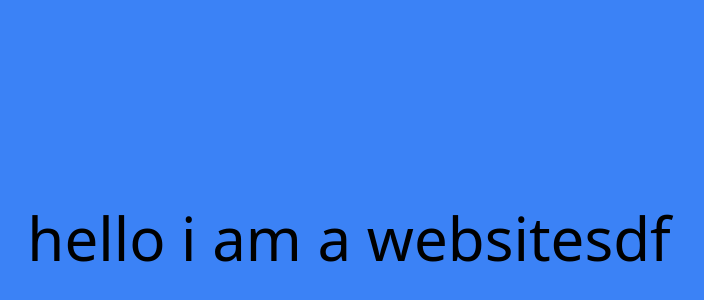
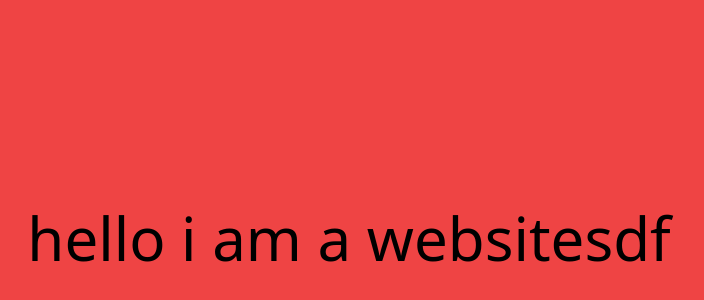
Before and after one commit to robgmerrill/beginner-tailwind-site, a website built with Parcel: page src/index.html in a window 1280 px wide. Shown: the part 162-462 px from the top of the page, without its empty margins (291-995 px from the left). Built offline with nearby package versions, Linux system fonts and the light colour scheme.

Commit message:
Initial mesage

```diff
--- a/src/index.html
+++ b/src/index.html
@@ -5,7 +5,7 @@
     <meta name="viewport" content="width=device-width, initial-scale=1.0">
     <title>Beginner Tailwind</title>
 </head>
-<body class="bg-blue-500 flex items-center min-h-screen justify-center text-6xl bg-red-400 text-teal-100">
+<body class="bg-red-500 flex items-center min-h-screen justify-center text-6xl text-teal-100">
     <div>hello i am a websitesdf</div>
     <script src="index.js"></script>
 </body>
```
